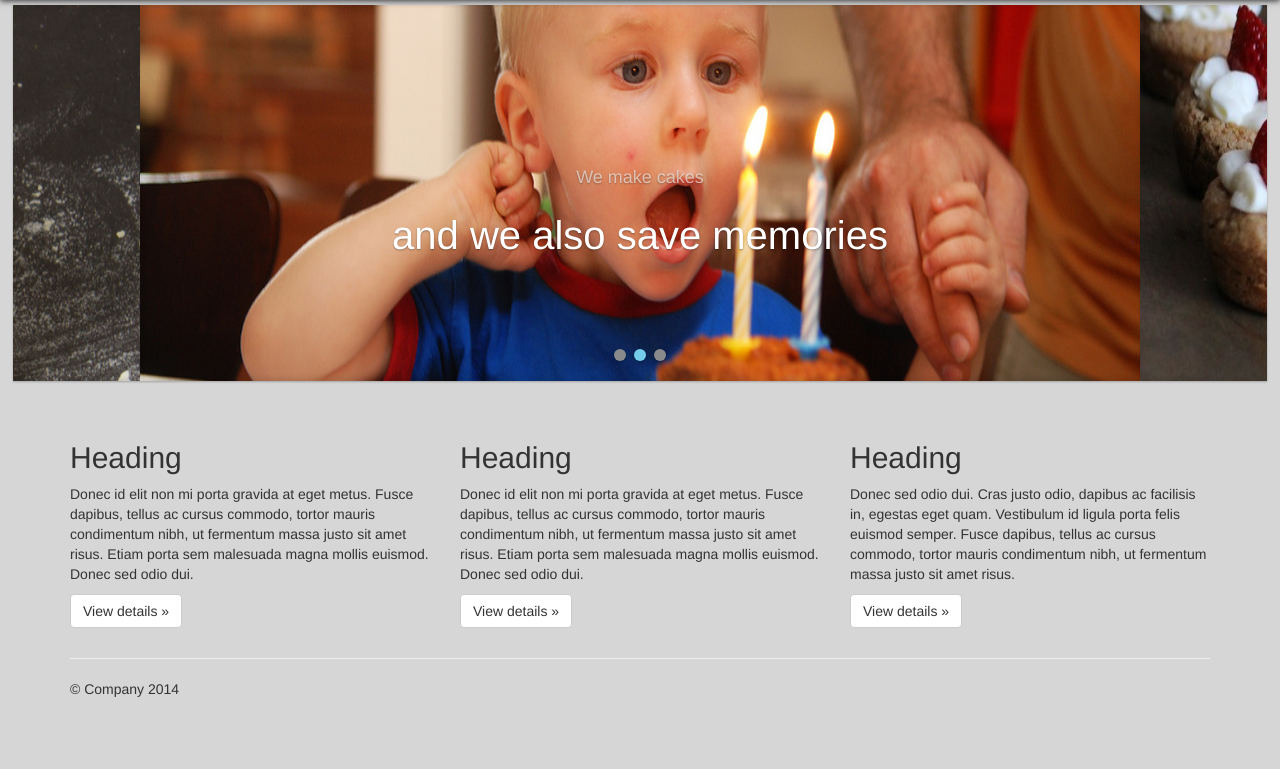
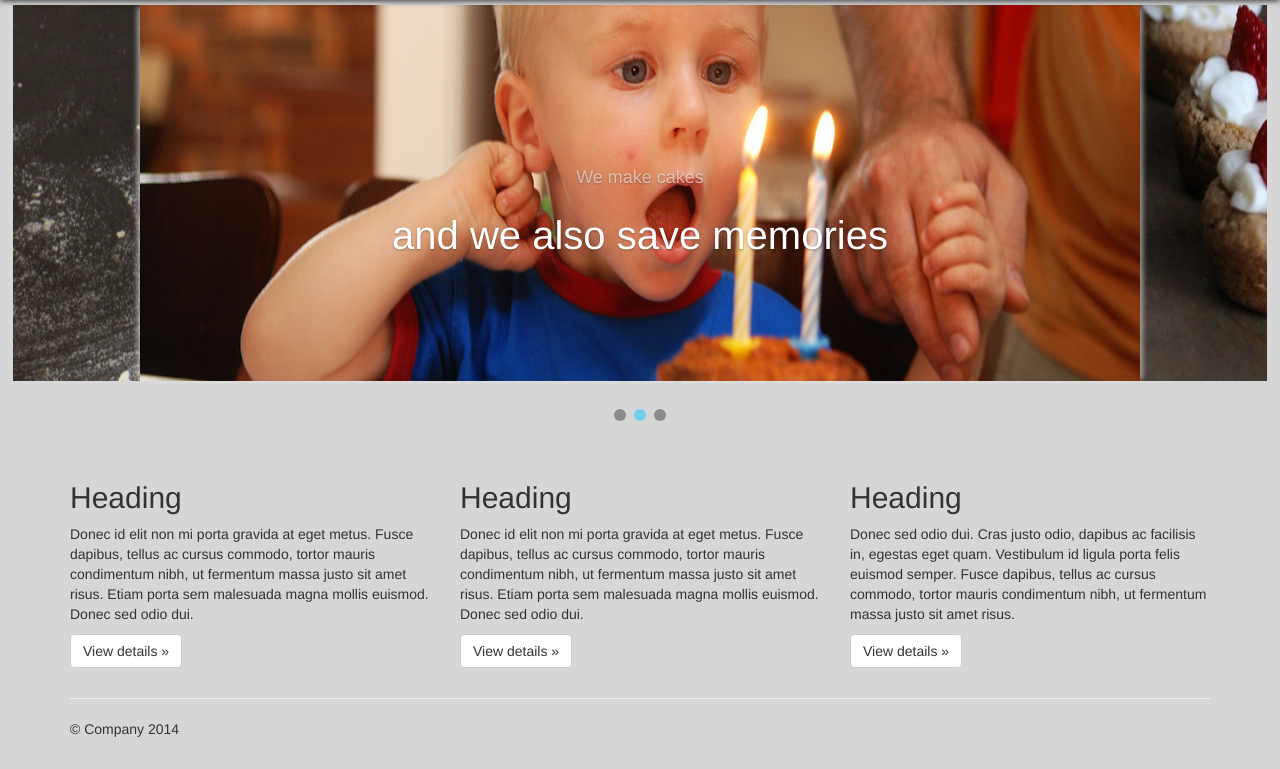
Before and after one commit to kirkzwy/PresentCakeWebsite, a plain HTML site: page index.html in a window 1280 px wide. Shown: the part 85-854 px from the top of the page. Before the commit the page ends 814 px from the top, so only its background shows below. Drawn offline with nearby package versions, Linux system fonts and the light colour scheme.

Commit message:
some show change

```diff
--- a/assets/css/jumbotron.css
+++ b/assets/css/jumbotron.css
@@ -37,8 +37,7 @@ body {
   color: rgba(255,255,255,.6);
   text-shadow: 0 0 1px rgba(0,0,0,.05), 0 1px 2px rgba(0,0,0,.3);
 
-  background: #5b4d3d;
-  box-shadow: 0 1px 2px rgba(0,0,0,.25);
+  background: #D6D6D6;
 }
   .banner ul {
     list-style: none;
@@ -61,9 +60,11 @@ body {
 	  -webkit-background-size: 100% 100%;
 	  background-size: 100% 100%;
 
-	  box-shadow: inset 0 -3px 6px rgba(0,0,0,.1);
 	}
-
+	.liactive{
+	  box-shadow: 5px 0 5px -2px rgba(255, 255, 255, 0.5), -5px 0 5px -2px rgba(255, 255, 255, 0.5);
+	  z-index: 100;
+	}
 	.banner .inner {
 	  padding: 160px 0 110px;
 	}
@@ -101,19 +102,19 @@ body {
 		filter: drop-shadow(0 -1px 2px rgba(0,0,0,.5));
 	  }
 
-	.banner .btn, .banner .dot {
+	/**.banner .btn, .banner .dot {
 	  -webkit-filter: drop-shadow(0 1px 2px rgba(0,0,0,.3));
 	  -moz-filter: drop-shadow(0 1px 2px rgba(0,0,0,.3));
 	  -ms-filter: drop-shadow(0 1px 2px rgba(0,0,0,.3));
 	  -o-filter: drop-shadow(0 1px 2px rgba(0,0,0,.3));
 	  filter: drop-shadow(0 1px 2px rgba(0,0,0,.3));
-	}
+	}**/
 
 	.banner .dots {
 	  position: absolute;
 	  left: 0;
 	  right: 0;
-	  bottom: 20px;
+	  bottom: 0px;
 	  margin: 0;
 	  padding: 0;
 	  line-height: 12px;
--- a/assets/js/unslider.js
+++ b/assets/js/unslider.js
@@ -71,7 +71,7 @@
 			this.el.css({
 				overflow: 'hidden',
 				width: _.max[0],
-				height: this.items.first().outerHeight()
+				height: this.items.first().outerHeight() + 40
 			});
 
 			//  Set the relative widths
@@ -79,6 +79,7 @@
 			this.ul.css('height', 'this.items.first().outerHeight()');
 			//this.items.css('width', (100 / this.items.length) + '%');
 			//var itemsLen = this.items.length;
+			this.items.first().addClass('liactive');
 			this.items.each(function(index) {
 				$(this).css({
 					left: ((index == _.itemsLen - 1 ? -1 : index ) * 100) + '%',
@@ -128,7 +129,7 @@
 			if(index < 0) index = (this.items.length - 1);
 
 			var target = this.items.eq(index);
-			var obj = {height: target.outerHeight()};
+			var obj = {height: target.outerHeight() + 40};
 			var speed = sp ? sp : this.opts.speed;
 
 			if(!this.items.is(':animated')) {
@@ -137,8 +138,9 @@
 
 				this.el.animate(obj, speed);
 				this.items.eq(((_.current + 2) >= _.itemsLen ? _.current + 2 - _.itemsLen : _.current + 2 )).css('left', '200%');
+				this.items.eq(index).addClass('liactive').siblings().removeClass('liactive');
 				this.items.animate({left: '-=100%'}, speed, function(data){
-					_.current = index
+					_.current = index;
 					$.isFunction(_.opts.complete) && !cb && _.opts.complete(_.el);
 				})
 
--- a/index.html
+++ b/index.html
@@ -95,10 +95,10 @@
           </div>
         </li>
       </ul>
-      <div class="arrows">
+      <!--div class="arrows"-->
         <a class="arrow prev" href="#"></a>
         <a class="arrow next" href="#"></a>
-      </div>
+      <!--/div-->
     </div>
     <!-- slide show end -->
 
```
